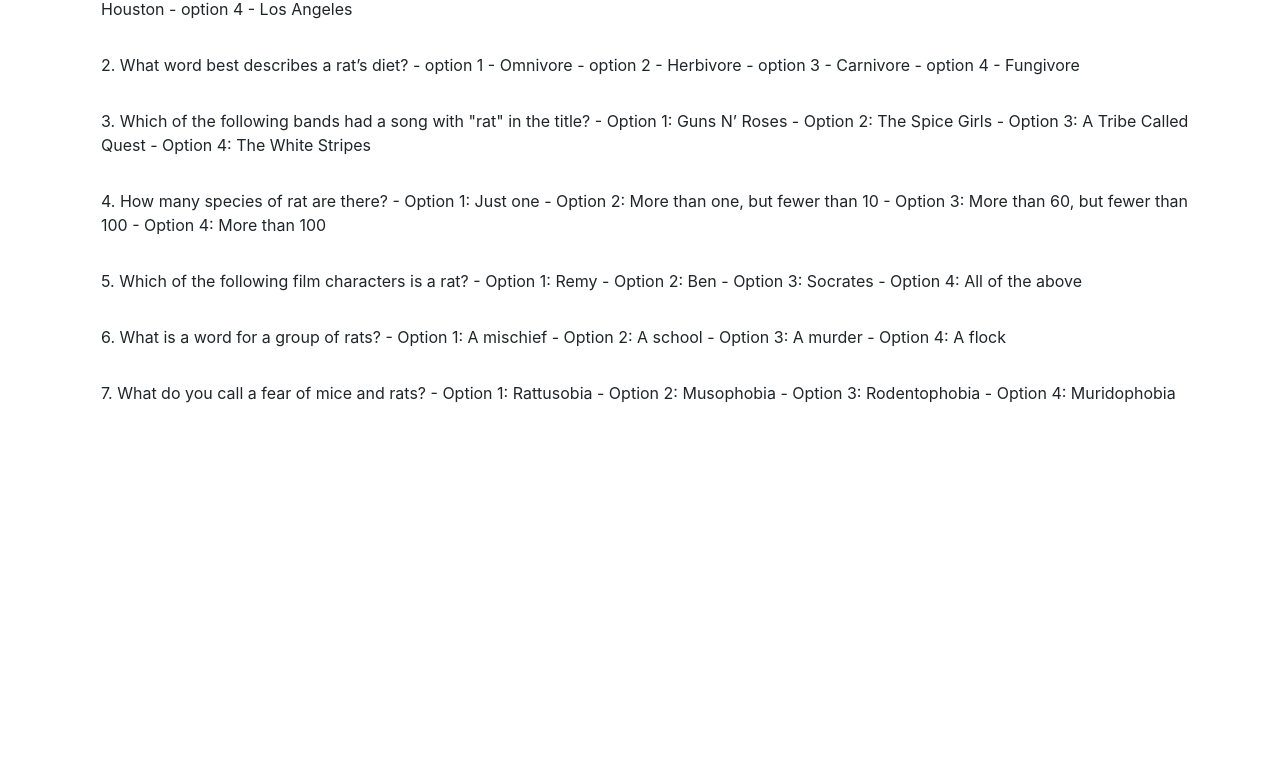
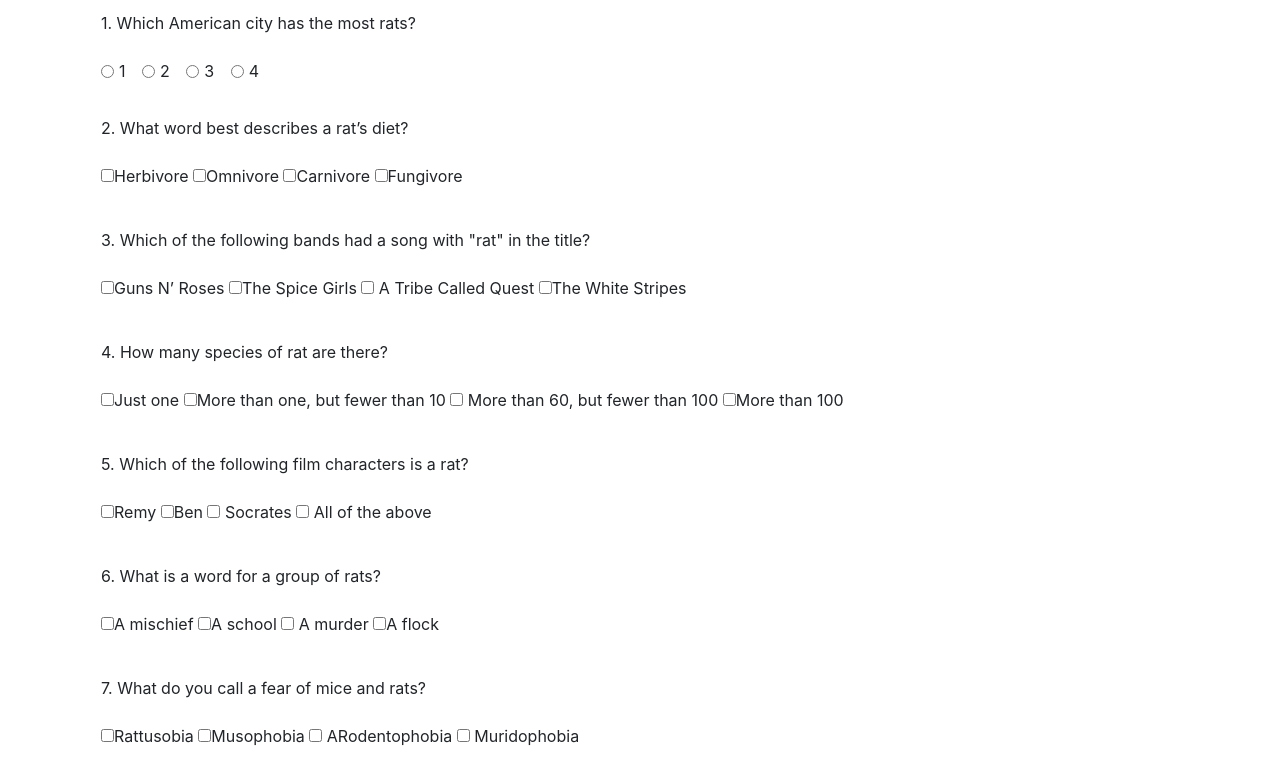
Before and after one commit to justincarlson7/TriviaGame, a plain HTML site: page index.html in a window 1280 px wide. Shown: the part 139-911 px from the top of the page. Before the commit the page ends 800 px from the top, so only its background shows below. Drawn offline with nearby package versions, Linux system fonts and the light colour scheme.

Commit message:
much more logic added and a new input type for answers

```diff
--- a/assets/javascript/app.js
+++ b/assets/javascript/app.js
@@ -3,7 +3,7 @@
 
 
 
-var timer = 30;
+var timer = 10;
 var intervalID = 0;
 
 
@@ -14,7 +14,7 @@ var intervalID = 0;
 
 // }
 
-setTimeout(stopGame, 1000 * 3);
+// setTimeout(stopGame, 1000 * 3);
 
 function run(){
 
@@ -30,21 +30,35 @@ timer--;
 
 console.log("time " + timer);
 
-$("#timerNums").html("<h2>" + timer + "</h2>");
+$("#timerNums").html("<h2> Timer: " + timer + "</h2>");
 
-if (timer === -1) {
-
-
-
+if (timer === 0) {
 
     alert("Time up!");
+    clearInterval(intervalID);
+    // timer = 10;
 }
 }
 
 run();
-decrement();
 
-onclick answer
-if class is true
-show moreInfo
-Else show wrong anser
+// onclick answer
+// if class is true
+// show moreInfo
+// Else show wrong anser
+
+
+$('.Question1').on('click',function() {
+    alert($(this).val());
+    console.log($(this).val());
+  });
+
+
+  //Start game page - instructions and button
+//   $("#hide").click(function(){
+//     $("p").hide();
+//   });
+
+//   $("#show").click(function(){
+//     $("p").show();
+//   });
--- a/index.html
+++ b/index.html
@@ -11,15 +11,16 @@
     <script
       src="https://code.jquery.com/jquery-3.3.1.slim.min.js"
       integrity="sha384-q8i/X+965DzO0rT7abK41JStQIAqVgRVzpbzo5smXKp4YfRvH+8abtTE1Pi6jizo"
-      crossorigin="anonymous"></script>
-
+      crossorigin="anonymous"
+    ></script>
 
     <!-- Bootstrap CSS -->
     <link
       rel="stylesheet"
       href="https://stackpath.bootstrapcdn.com/bootstrap/4.3.1/css/bootstrap.min.css"
       integrity="sha384-ggOyR0iXCbMQv3Xipma34MD+dH/1fQ784/j6cY/iJTQUOhcWr7x9JvoRxT2MZw1T"
-      crossorigin="anonymous"/>
+      crossorigin="anonymous"
+    />
     <script src="assets/javascript/app.js"></script>
 
     <title>Trivia Game</title>
@@ -44,101 +45,171 @@
       </div>
       <div class="row">
         <div class="col-md-12 m-3">
+          <a> 1. Which American city has the most rats? </a> </br></br>
 
-           <a> 1. Which American city has the most rats? </a>
-
-           <label class="checkbox-inline"><input type="checkbox" value="false">New York</label>
-           <label class="checkbox-inline"><input type="checkbox" value="True">Chicago</label>
-           <label class="checkbox-inline"><input type="checkbox" value="false">Houston</label>
-           <label class="checkbox-inline"><input type="checkbox" value="false">Los Angeles</label>
+          <div class="form-check form-check-inline Question1">
+            <input class="form-check-input" type="radio" name="inlineRadioOptions" id="inlineRadio1" value="option1">
+            <label class="form-check-label " for="inlineRadio1">1</label>
+          </div>
+          <div class="form-check form-check-inline">
+            <input class="form-check-input" type="radio" name="inlineRadioOptions" id="inlineRadio2" value="option2">
+            <label class="form-check-label" for="inlineRadio2">2</label>
+          </div>
+          <div class="form-check form-check-inline">
+            <input class="form-check-input" type="radio" name="inlineRadioOptions" id="inlineRadio3" value="option3">
+            <label class="form-check-label" for="inlineRadio1">3</label>
+          </div>
+          <div class="form-check form-check-inline">
+            <input class="form-check-input" type="radio" name="inlineRadioOptions" id="inlineRadio4" value="option4">
+            <label class="form-check-label" for="inlineRadio2">4</label>
+          </div>
 
 
+          <!-- <label class="checkbox-inline"
+            ><input type="checkbox" value="false" />New York</label
+          >
+          <label class="checkbox-inline"
+            ><input type="checkbox" value="True" />Chicago</label
+          >
+          <label class="checkbox-inline"
+            ><input type="checkbox" value="false" />Houston</label
+          >
+          <label class="checkbox-inline"
+            ><input type="checkbox" value="false" />Los Angeles</label
+          > -->
 
-            - option 1 - New York
-            - option 2 - Chicago
-            - option 3 - Houston
-            - option 4 - Los Angeles
 
         </div>
       </div>
 
       <div class="row">
         <div class="col-md-12 m-3">
-
           2. What word best describes a rat’s diet?
 
-          - option 1 - Omnivore
-          - option 2 - Herbivore
-          - option 3 - Carnivore
-          - option 4 - Fungivore
+        </br></br>
 
+          <label class="checkbox-inline"
+            ><input type="checkbox" value="false" />Herbivore</label
+          >
+          <label class="checkbox-inline"
+            ><input type="checkbox" value="True" />Omnivore</label
+          >
+          <label class="checkbox-inline"
+            ><input type="checkbox" value="false" />Carnivore</label
+          >
+          <label class="checkbox-inline"
+            ><input type="checkbox" value="false" />Fungivore</label
+          >
         </div>
       </div>
 
       <div class="row">
         <div class="col-md-12 m-3">
-
           3. Which of the following bands had a song with "rat" in the title?
 
-- Option 1: Guns N’ Roses
-- Option 2: The Spice Girls
-- Option 3: A Tribe Called Quest
-- Option 4: The White Stripes
+        </br></br>
 
+        <label class="checkbox-inline"
+          ><input type="checkbox" value="false" />Guns N’ Roses</label
+        >
+        <label class="checkbox-inline"
+          ><input type="checkbox" value="True" />The Spice Girls</label
+        >
+        <label class="checkbox-inline"
+          ><input type="checkbox" value="false" /> A
+          Tribe Called Quest</label
+        >
+        <label class="checkbox-inline"
+          ><input type="checkbox" value="false" />The White Stripes</label
+        >
         </div>
       </div>
 
       <div class="row">
         <div class="col-md-12 m-3">
+          4. How many species of rat are there?
 
-     4. How many species of rat are there?
-      - Option 1: Just one
-      - Option 2: More than one, but fewer than 10
-      - Option 3: More than 60, but fewer than 100
-      - Option 4: More than 100
+        </br></br>
 
+        <label class="checkbox-inline"
+          ><input type="checkbox" value="false" />Just one</label
+        >
+        <label class="checkbox-inline"
+          ><input type="checkbox" value="True" />More than one, but fewer than 10</label
+        >
+        <label class="checkbox-inline"
+          ><input type="checkbox" value="false" /> More than 60, but fewer
+          than 100</label
+        >
+        <label class="checkbox-inline"
+          ><input type="checkbox" value="false" />More than 100</label
+        >
         </div>
       </div>
 
       <div class="row">
         <div class="col-md-12 m-3">
+          5. Which of the following film characters is a rat?
 
-       5. Which of the following film characters is a rat?
-        - Option 1: Remy
-       - Option 2: Ben
-        - Option 3: Socrates
-        - Option 4: All of the above
+        </br></br>
 
+        <label class="checkbox-inline"
+          ><input type="checkbox" value="false" />Remy</label
+        >
+        <label class="checkbox-inline"
+          ><input type="checkbox" value="True" />Ben</label
+        >
+        <label class="checkbox-inline"
+          ><input type="checkbox" value="false" /> Socrates</label
+        >
+        <label class="checkbox-inline"
+          ><input type="checkbox" value="false"/> All of the above</label
+        >
         </div>
       </div>
 
+      <div class="row">
+        <div class="col-md-12 m-3">
+          6. What is a word for a group of rats?
+
+        </br></br>
+
+        <label class="checkbox-inline"
+          ><input type="checkbox" value="false" />A mischief</label
+        >
+        <label class="checkbox-inline"
+          ><input type="checkbox" value="True" />A school</label
+        >
+        <label class="checkbox-inline"
+          ><input type="checkbox" value="false" /> A murder</label
+        >
+        <label class="checkbox-inline"
+          ><input type="checkbox" value="false" />A flock</label
+        >
+        </div>
+      </div>
 
       <div class="row">
         <div class="col-md-12 m-3">
+          7. What do you call a fear of mice and rats?
 
-         6. What is a word for a group of rats?
-          - Option 1: A mischief
-          - Option 2:  A school
-          - Option 3: A murder
-          - Option 4: A flock
+        </br></br>
 
-    </div>
-    </div>
-
-
-    <div class="row">
-        <div class="col-md-12 m-3">
-
-           7. What do you call a fear of mice and rats?
-            - Option 1:  Rattusobia
-            - Option 2: Musophobia
-            - Option 3: Rodentophobia
-            - Option 4: Muridophobia
+        <label class="checkbox-inline"
+          ><input type="checkbox" value="false" />Rattusobia</label
+        >
+        <label class="checkbox-inline"
+          ><input type="checkbox" value="True" />Musophobia</label
+        >
+        <label class="checkbox-inline"
+          ><input type="checkbox" value="false" /> ARodentophobia</label
+        >
+        <label class="checkbox-inline"
+          ><input type="checkbox" value="false" /> Muridophobia</label
+        >
 
         </div>
       </div>
     </div>
-
-
   </body>
 </html>
```
Lines whose indentation alone changed are shown as unchanged.
